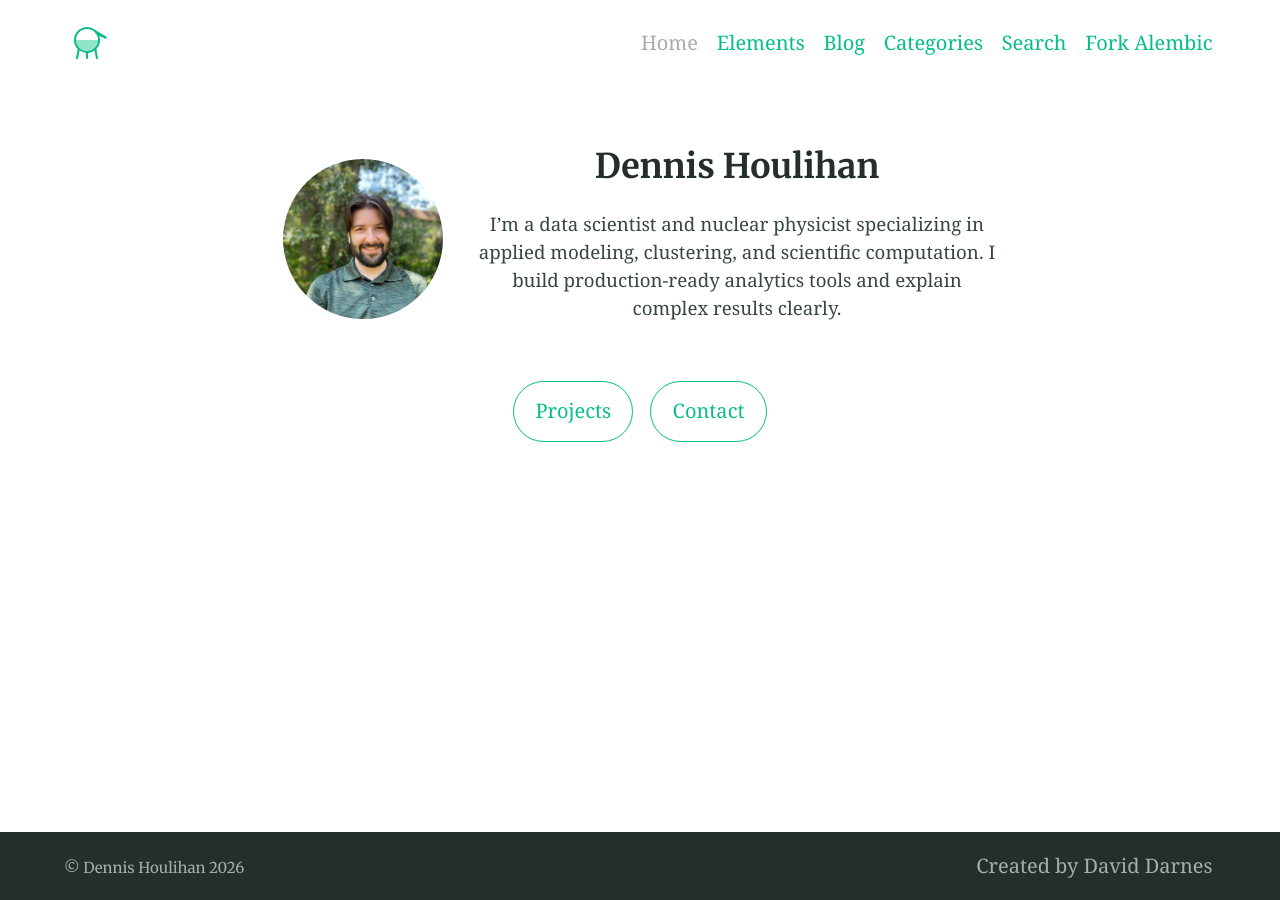
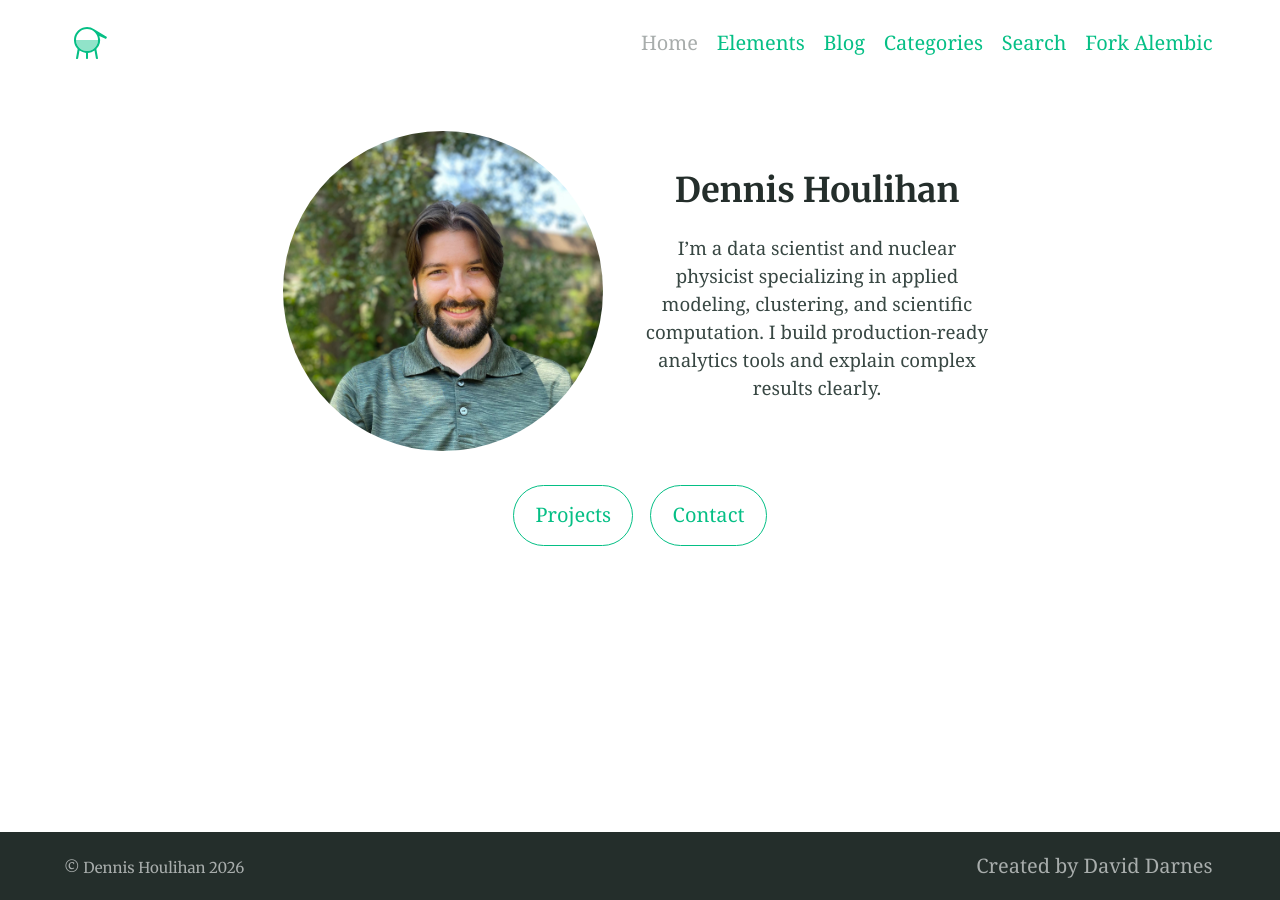
Before and after one commit to DJHoulihan/DJHoulihan.github.io, a Jekyll site: the page built from index.md, in a window 1280 px wide. Built offline with Jekyll 4.4.1, drawn with Linux system fonts in a browser that asks for light colours.

Commit message:
Enlarge picture

```diff
--- a/index.md
+++ b/index.md
@@ -12,7 +12,7 @@ excerpt: null
 
 <div style="display:flex; align-items:center; gap:2rem; margin-top:2rem;">
   <!-- Bio picture (replace with your own image path) -->
-  <div style="flex:0 0 auto; width:160px; height:160px; border-radius:9999px; overflow:hidden;">
+  <div style="flex:0 0 auto; width:320px; height:320px; border-radius:9999px; overflow:hidden;">
     <img src="assets/images/bio-photo.jpg" alt="Bio picture" style="width:100%; height:100%; object-fit:cover;" />
   </div>
 
```
